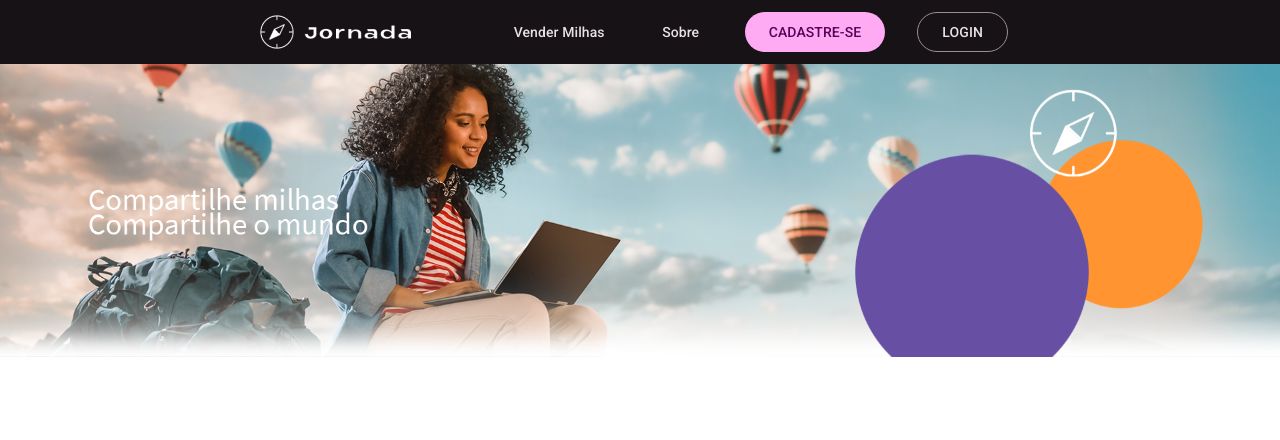
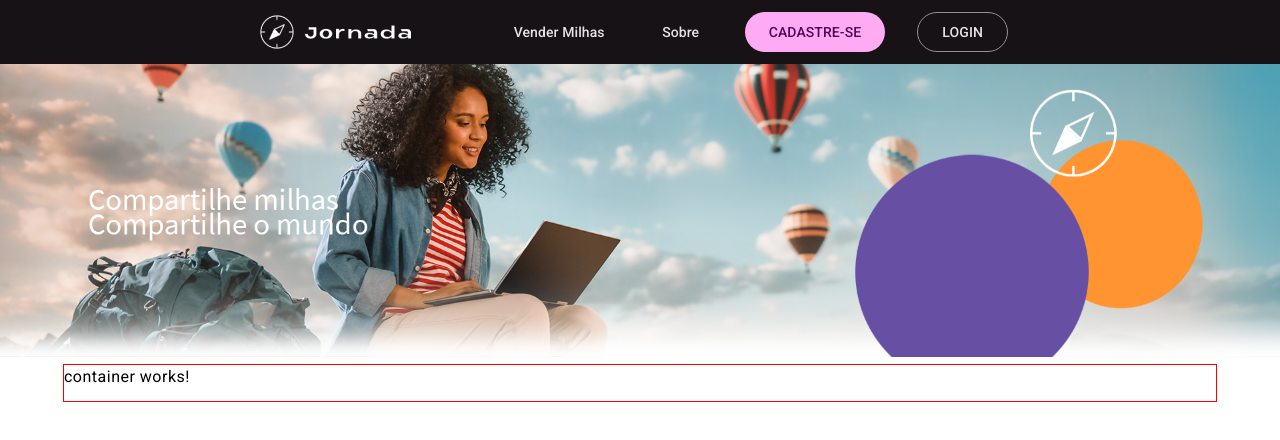
Before and after one commit to AlexSilvaCB/JornadaMilhas-Angular, an Angular app: page / in a window 1280 px wide. Shown: the top 440 px of the page. Built offline with nearby package versions, Linux system fonts and the light colour scheme.

Commit message:
Criação componente container

```diff
--- a/src/app/modules/container/container.component.html
+++ b/src/app/modules/container/container.component.html
@@ -1 +1,3 @@
-<p>container works!</p>
+<ng-content>
+  <p>container works!</p>
+<ng-content/>
--- a/src/app/modules/container/container.component.scss
+++ b/src/app/modules/container/container.component.scss
@@ -0,0 +1,10 @@
+:host{
+
+  display: block;
+  margin: 0 auto;
+  max-width: 1200px;
+  width: 90%;
+
+  border: 1px solid red;
+
+}
--- a/src/app/pages/principal-jornada/principal-jornada.component.html
+++ b/src/app/pages/principal-jornada/principal-jornada.component.html
@@ -1,2 +1,3 @@
 <app-header />
 <app-banner [srcSignal]="srcHome" [alt]="altHome"  />
+<app-container />
--- a/src/app/pages/principal-jornada/principal-jornada.component.ts
+++ b/src/app/pages/principal-jornada/principal-jornada.component.ts
@@ -1,11 +1,12 @@
 import { Component } from '@angular/core';
 import { HeaderComponent } from '../../modules/header/header.component';
 import { BannerComponent } from '../../modules/banner/banner.component';
+import { ContainerComponent } from '../../modules/container/container.component';
 
 @Component({
   selector: 'app-principal-jornada',
   standalone: true,
-  imports: [HeaderComponent, BannerComponent],
+  imports: [HeaderComponent, BannerComponent, ContainerComponent],
   templateUrl: './principal-jornada.component.html',
   styleUrl: './principal-jornada.component.scss'
 })
```
